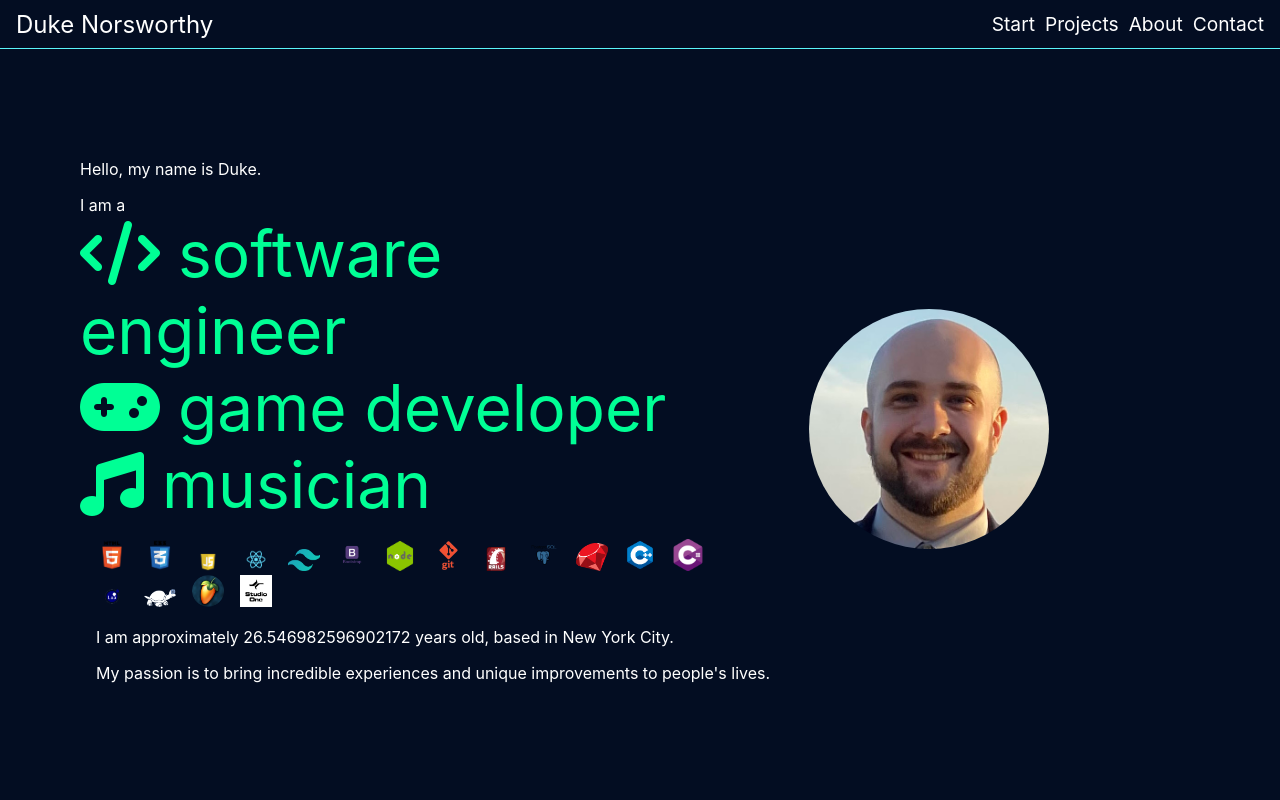
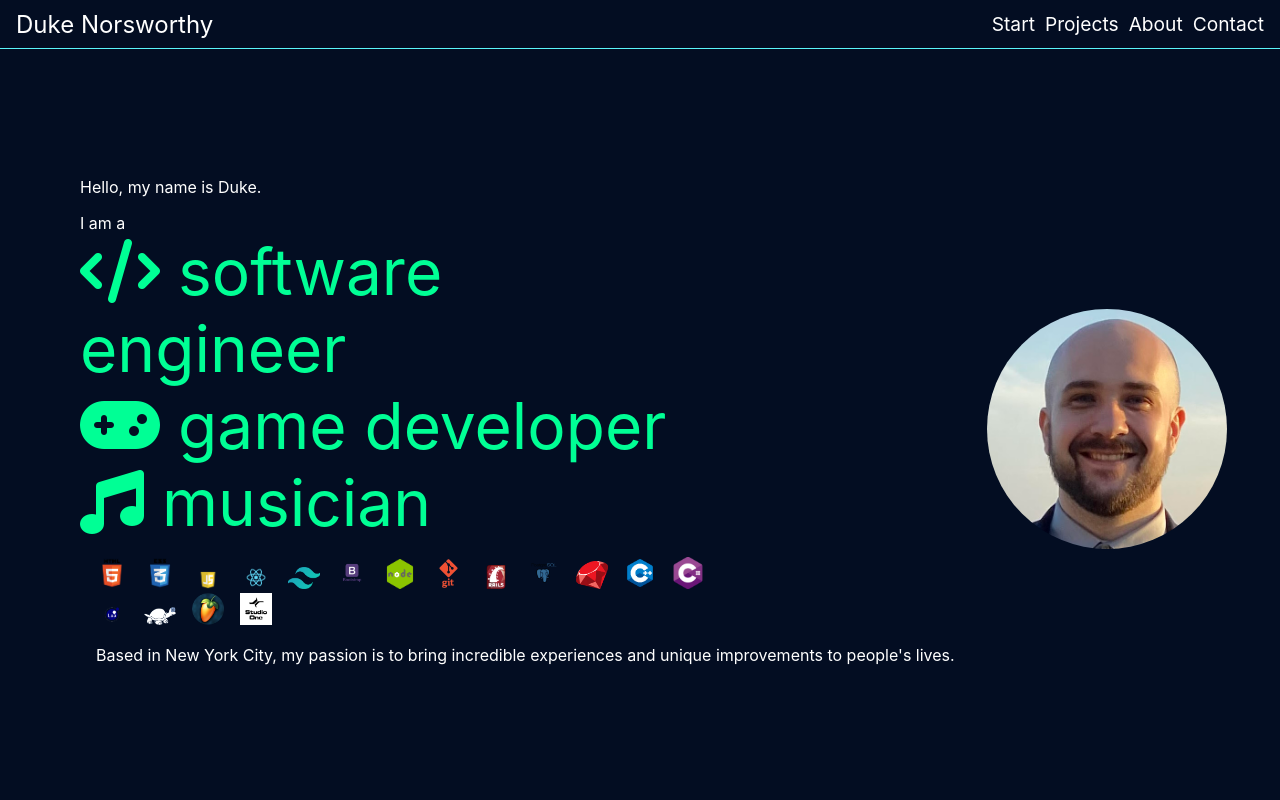
Before and after one commit to Duke1014/duke-website, a React (Create React App) app: page / in a window 1280 px wide. Shown: the top 800 px of the page. Built offline with nearby package versions, Linux system fonts and the light colour scheme.

Commit message:
deleted age

```diff
--- a/src/Navbar.js
+++ b/src/Navbar.js
@@ -1,5 +1,4 @@
 import React from 'react'
-// import { NavLink } from 'react-router-dom'
 
 export default function Navbar() {
 
@@ -8,7 +7,6 @@ export default function Navbar() {
         let scrollId = document.getElementById(e)
         scrollId.scrollIntoView({ behavior:'smooth' })
     }
-
 
     return (
         <nav>
--- a/src/Start.js
+++ b/src/Start.js
@@ -1,10 +1,7 @@
-import React, { useState, useEffect } from 'react'
+import React, { useState } from 'react'
 import StartImages from './StartImages'
 
 import gremlin from './img/a gremlin.jpg'
-
-// import arrow from './img/arrow.png'
-
 
 export default function Start() {
 
@@ -18,19 +15,6 @@ export default function Start() {
         setHoveredText(null)
         console.log('off')
     }
-
-    let age = null
-    let birth = new Date("1996-10-14")
-
-    const [ageContent, setAgeContent] = useState(null)
-
-    useEffect(() => {
-        let today = new Date()
-        let calcOne = today - birth
-        age = calcOne / 31557600000
-        console.log(age)
-        setAgeContent(<>I am approximately {age} years old</>)
-    }, [])
 
     return (
         <div className='start' id='start'>
@@ -50,8 +34,7 @@ export default function Start() {
             <StartImages hoveredText={hoveredText} />
             <div className='about-start phase-in'>
                 <div className='about-info'>
-                    <p>{ageContent}, based in New York City.</p>
-                    <p>My passion is to bring incredible experiences and unique improvements to people's lives.</p>
+                    <p>Based in New York City, my passion is to bring incredible experiences and unique improvements to people's lives.</p>
                 </div>
             </div>
             <div className='my-image-container'>
```
Also changed, not shown: src/index.css (+6 -23 lines).
